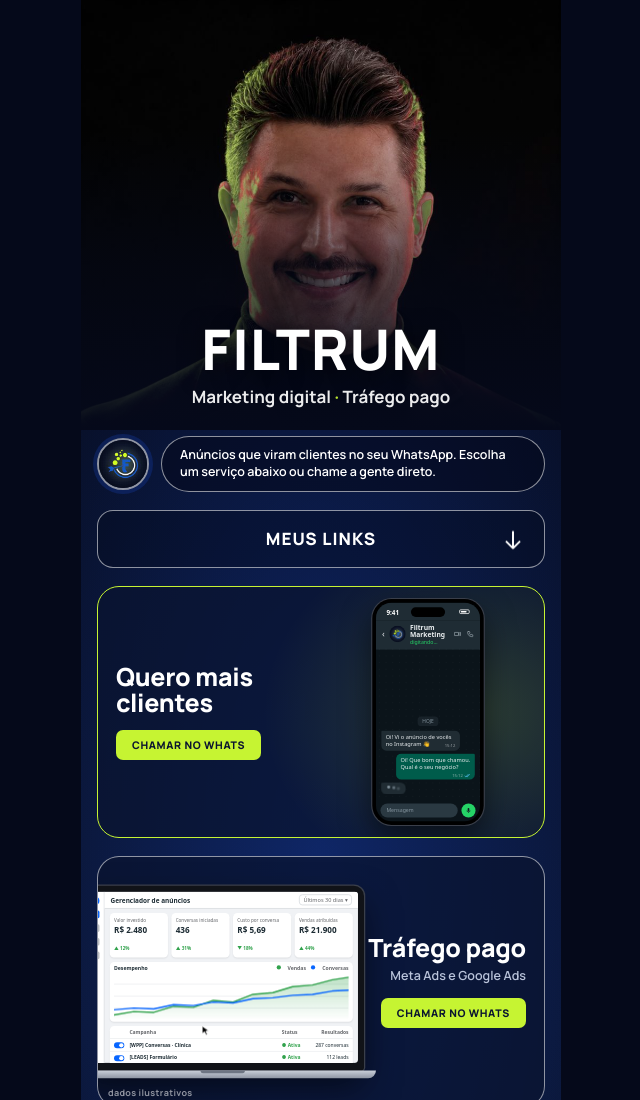
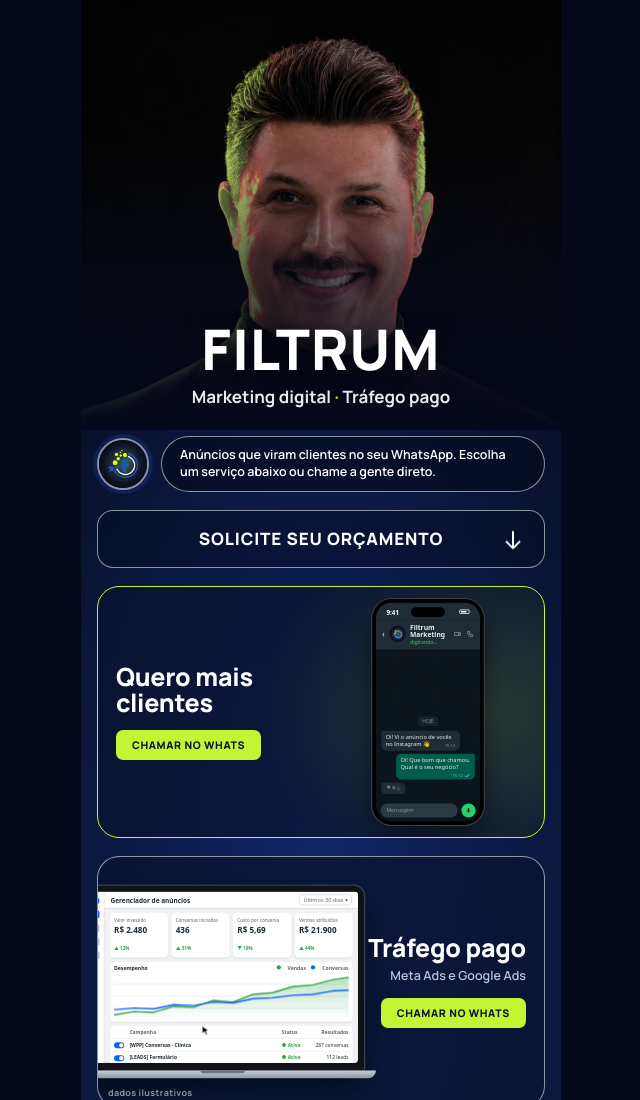
Before and after one commit to miguelsilva-hub/friendly-garbanzo, a plain HTML site: page links/index.html in a window 1280 px wide. Shown: the top 1100 px of the page, without its empty margins (319-959 px from the left). Drawn offline with Linux system fonts and the light colour scheme.

Commit message:
Troca "Meus links" por "Solicite seu orçamento" na página de links
Co-Authored-By: Claude Opus 5.5 <noreply@anthropic.com>
Claude-Session: https://claude.ai/code/session_01Qdzs8DidFmEUhaW9UrPSR9

```diff
--- a/links/index.html
+++ b/links/index.html
@@ -75,7 +75,7 @@
     .intro__bubble{flex:1;border:1.5px solid var(--line);border-radius:999px;padding:10px 18px;font-size:12.5px;line-height:1.35;font-weight:600;background:rgba(5,9,26,.55)}
 
     .label{margin-top:18px;display:flex;align-items:center;justify-content:center;position:relative;height:58px;
-      border:1.5px solid var(--line);border-radius:16px;font-weight:800;font-size:17px;letter-spacing:.06em;text-transform:uppercase;background:rgba(5,9,26,.35)}
+      border:1.5px solid var(--line);border-radius:16px;padding:0 52px;text-align:center;font-weight:800;font-size:clamp(14px,4.2vw,17px);letter-spacing:.05em;text-transform:uppercase;background:rgba(5,9,26,.35)}
     .label svg{position:absolute;right:18px;width:26px;height:26px}
 
     /* ---------- CARDS ---------- */
@@ -394,7 +394,7 @@
       </div>
 
       <div class="label">
-        Meus links
+        Solicite seu orçamento
         <svg viewBox="0 0 24 24" aria-hidden="true"><path class="st" d="M12 4v15M6 13l6 6 6-6"/></svg>
       </div>
 
```
